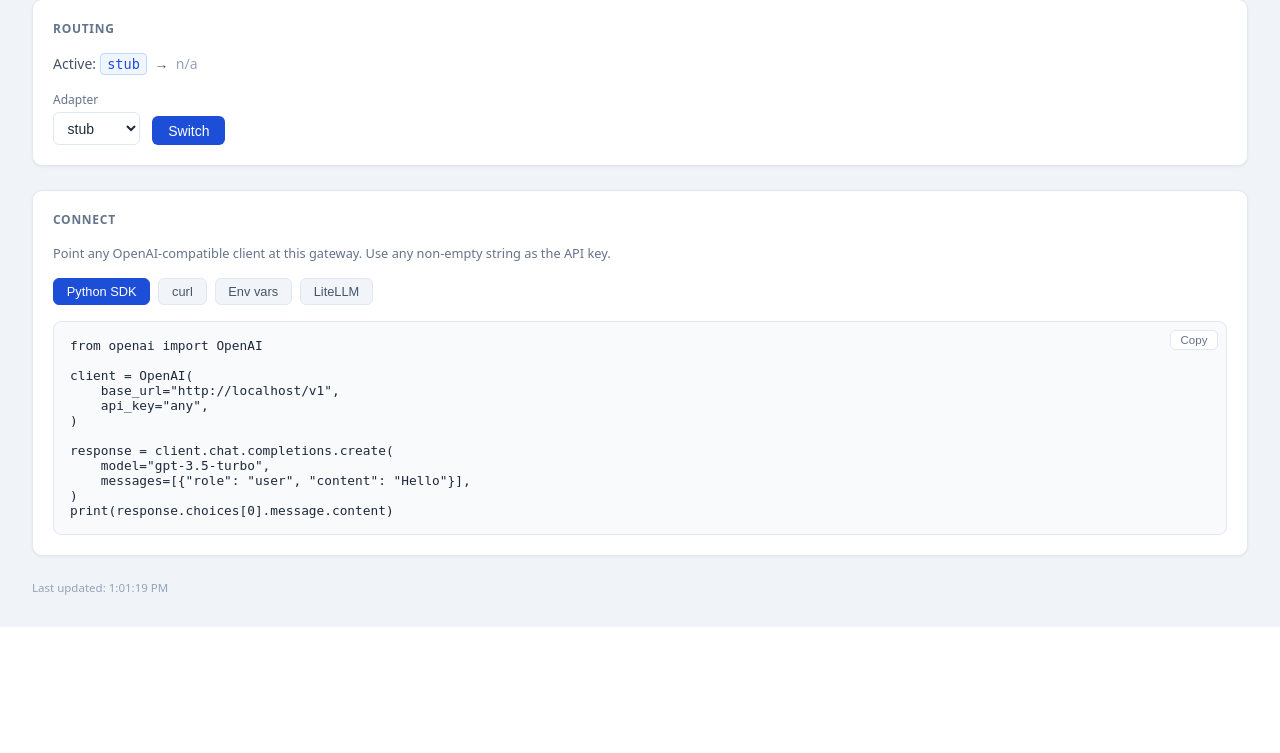
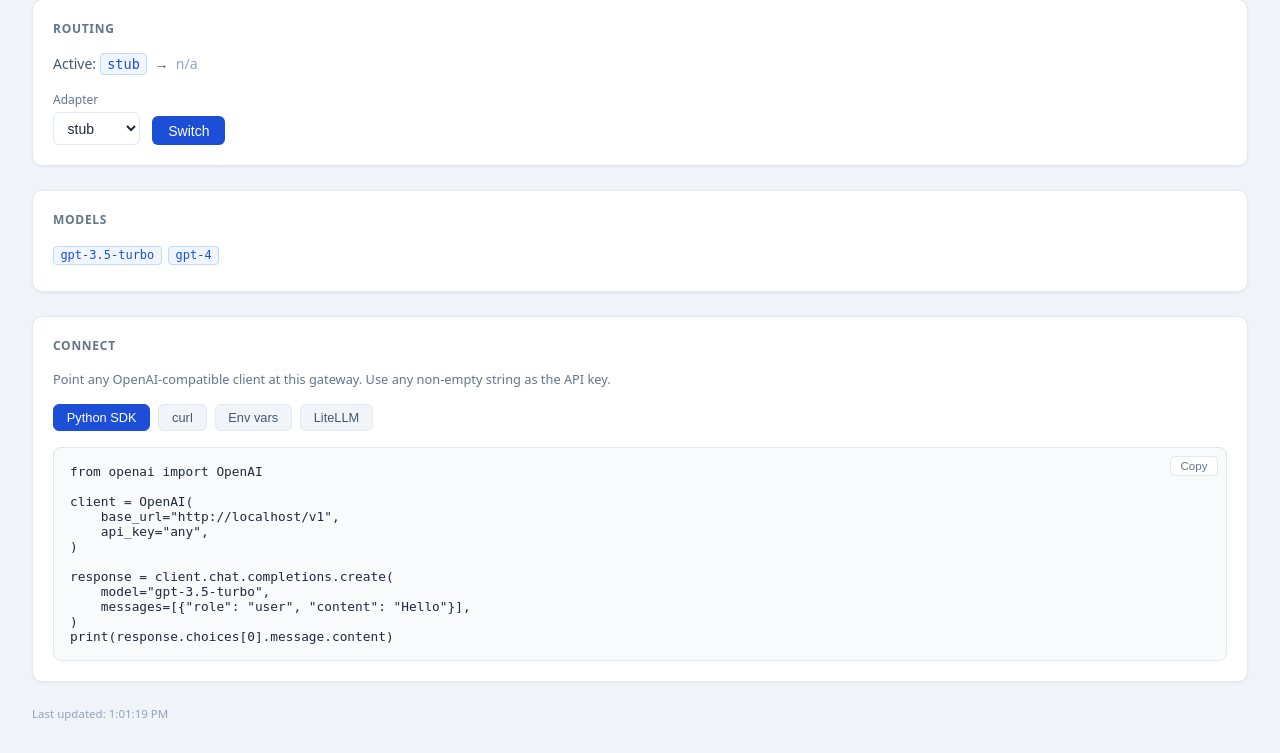
Before and after one commit to hihanifm/proxy-gateway, a FastAPI app: page / in a window 1280 px wide. Shown: the part 421-1174 px from the top of the page. Before the commit the page ends 1048 px from the top, so only its background shows below. Run offline with FastAPI, Linux system fonts and the light colour scheme.

Commit message:
feat: fetch and display models after adapter switch; document backend_url as advisory hint

```diff
--- a/gateway/adapters/base.py
+++ b/gateway/adapters/base.py
@@ -5,6 +5,11 @@ from gateway.models.openai import ChatChunk, ChatRequest, ChatResponse
 
 
 class BaseAdapter(ABC):
+    # The backend_url passed via /v1/admin/switch is an advisory hint only.
+    # Adapter implementations are free to ignore it and use their own routing
+    # (e.g. an internal adapter may derive URLs from its own config or logic).
+    # There is no contract that the hint will be honoured.
+
     @abstractmethod
     async def chat(self, request: ChatRequest) -> ChatResponse: ...
 
--- a/gateway/routes/admin.py
+++ b/gateway/routes/admin.py
@@ -34,8 +34,8 @@ async def switch_adapter(body: SwitchRequest, request: Request):
         url = None
 
     elif name == "internal":
+        # backend_url is advisory — InternalAdapter may ignore it and use its own routing.
         url = body.backend_url or settings.BACKEND_BASE_URL
-        # Swap the client base URL by creating a fresh adapter with overridden URL
         adapter = InternalAdapter()
         import httpx
         await adapter._client.aclose()
--- a/gateway/templates/dashboard.html
+++ b/gateway/templates/dashboard.html
@@ -115,6 +115,11 @@
   </div>
 
   <div class="section">
+    <h2>Models</h2>
+    <div id="models-body" style="font-size:0.875rem;color:#94a3b8">—</div>
+  </div>
+
+  <div class="section">
     <h2>Connect</h2>
     <p style="font-size:0.8rem;color:#64748b;margin-bottom:1rem">Point any OpenAI-compatible client at this gateway. Use any non-empty string as the API key.</p>
 
@@ -185,6 +190,34 @@
       }
     }
 
+    async function loadModels() {
+      const el = document.getElementById('models-body');
+      el.style.color = '#94a3b8';
+      el.textContent = 'Fetching…';
+      try {
+        const r = await fetch('/v1/models');
+        const d = await r.json();
+        if (!r.ok) {
+          el.style.color = '#f87171';
+          el.textContent = d.error ?? 'Error fetching models';
+          return;
+        }
+        const models = d.data ?? [];
+        if (models.length === 0) {
+          el.style.color = '#94a3b8';
+          el.textContent = 'No models returned';
+          return;
+        }
+        el.style.color = '#1e293b';
+        el.innerHTML = models
+          .map(m => `<span class="badge" style="margin-right:0.4rem;margin-bottom:0.4rem">${m.id}</span>`)
+          .join('');
+      } catch (err) {
+        el.style.color = '#f87171';
+        el.textContent = 'Failed: ' + err.message;
+      }
+    }
+
     async function loadConfig() {
       const r = await fetch('/v1/admin/config');
       const d = await r.json();
@@ -224,6 +257,7 @@
         msg.style.color = '#86efac';
         msg.textContent = `Switched to ${d.adapter}`;
         loadConfig();
+        loadModels();
       } catch (err) {
         msg.style.color = '#f87171';
         msg.textContent = err.message;
@@ -288,6 +322,7 @@ model_list:
 
     buildSnippets();
     loadConfig();
+    loadModels();
     refresh();
     setInterval(refresh, 2000);
   </script>
```
